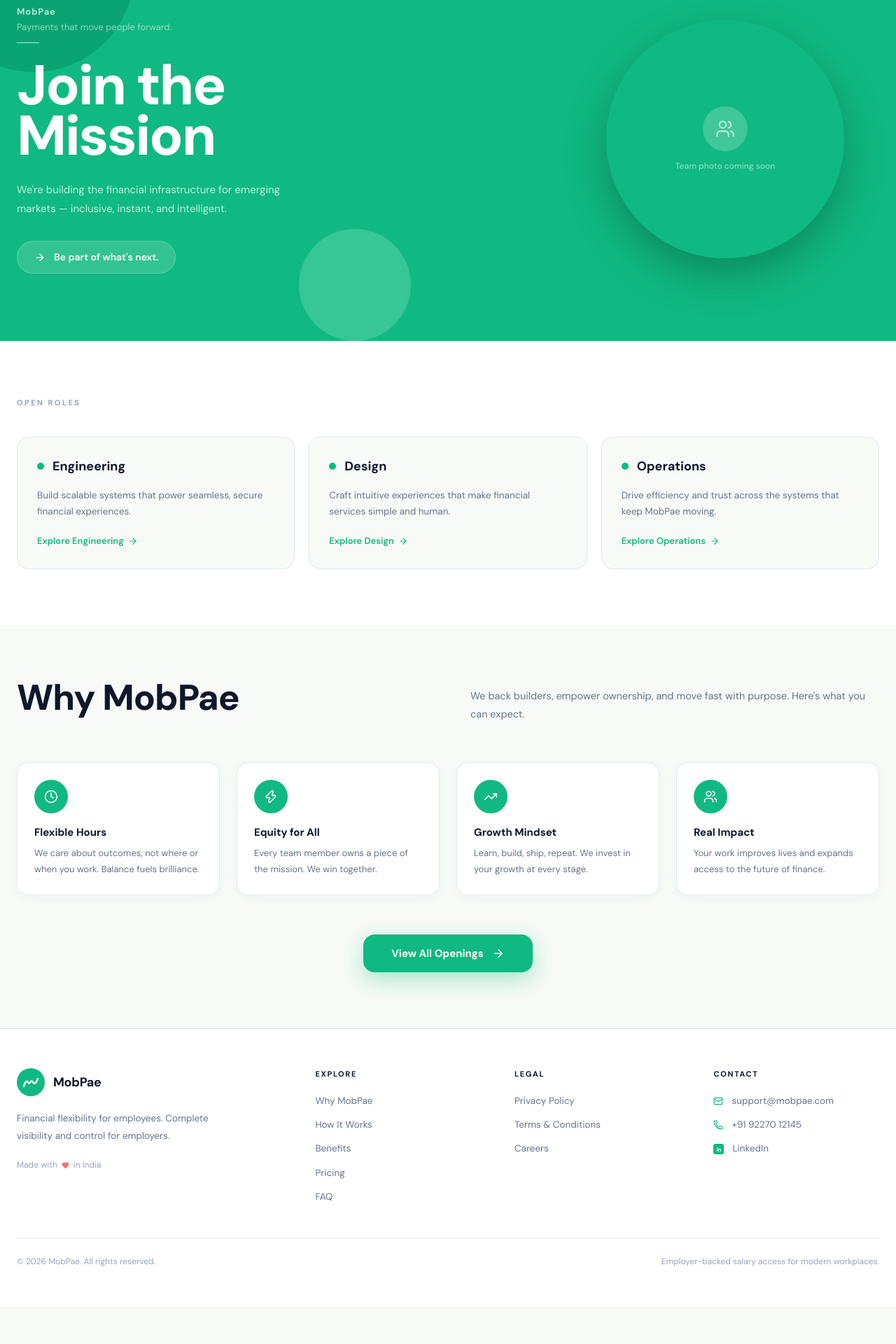
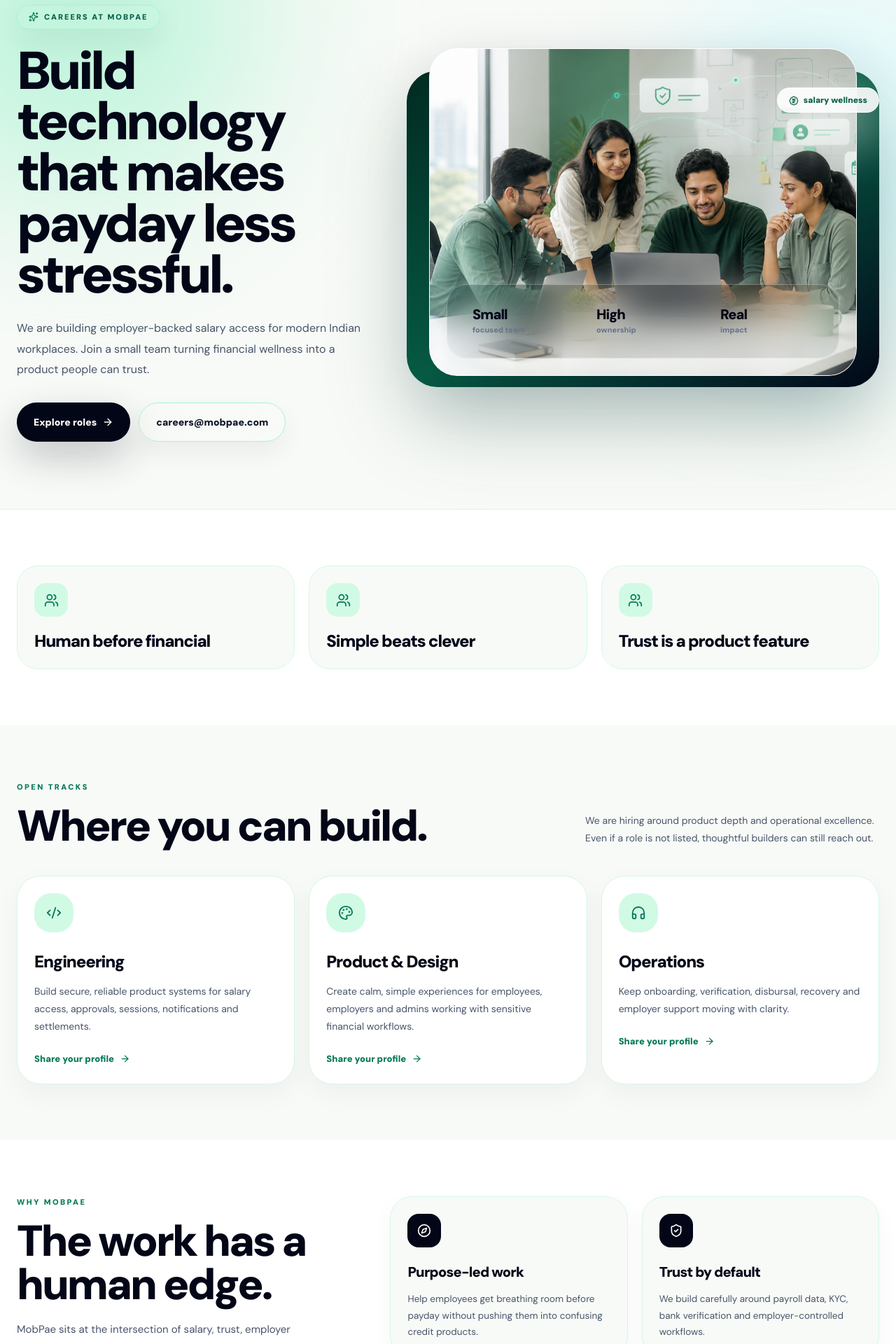
Before and after one commit to MobPae/mobpae-website, a React (Vite) app: page /careers in a window 1280 px wide. Shown: the part 158-2078 px from the top of the page at 70% size. Before the commit the page ends 2025 px from the top, so only its background shows below. Built offline with nearby package versions, Linux system fonts and the light colour scheme; no server answers.

Commit message:
Redesign careers page

```diff
--- a/src/pages/CareersPage.tsx
+++ b/src/pages/CareersPage.tsx
@@ -1,183 +1,205 @@
-import { ArrowRight, Clock, TrendingUp, Users, Zap } from "lucide-react";
+import { ArrowRight, BadgeIndianRupee, Code2, Compass, Headphones, Palette, Rocket, ShieldCheck, Sparkles, TrendingUp, Users } from "lucide-react";
+import careersTeamHero from "../assets/careers-team-hero.png";
 import { Footer } from "../components/Footer";
 import { Navbar } from "../components/Navbar";
 
 const roles = [
   {
+    icon: <Code2 size={22} />,
     name: "Engineering",
-    desc: "Build scalable systems that power seamless, secure financial experiences.",
+    desc: "Build secure, reliable product systems for salary access, approvals, sessions, notifications and settlements.",
   },
   {
-    name: "Design",
-    desc: "Craft intuitive experiences that make financial services simple and human.",
+    icon: <Palette size={22} />,
+    name: "Product & Design",
+    desc: "Create calm, simple experiences for employees, employers and admins working with sensitive financial workflows.",
   },
   {
+    icon: <Headphones size={22} />,
     name: "Operations",
-    desc: "Drive efficiency and trust across the systems that keep MobPae moving.",
+    desc: "Keep onboarding, verification, disbursal, recovery and employer support moving with clarity.",
   },
 ];
 
 const benefits = [
   {
-    icon: <Clock size={20} />,
-    title: "Flexible Hours",
-    desc: "We care about outcomes, not where or when you work. Balance fuels brilliance.",
+    icon: <Compass size={20} />,
+    title: "Purpose-led work",
+    desc: "Help employees get breathing room before payday without pushing them into confusing credit products.",
   },
   {
-    icon: <Zap size={20} />,
-    title: "Equity for All",
-    desc: "Every team member owns a piece of the mission. We win together.",
+    icon: <ShieldCheck size={20} />,
+    title: "Trust by default",
+    desc: "We build carefully around payroll data, KYC, bank verification and employer-controlled workflows.",
+  },
+  {
+    icon: <Rocket size={20} />,
+    title: "Fast MVP energy",
+    desc: "Small team, high ownership, quick iteration and practical decisions that move the product forward.",
   },
   {
     icon: <TrendingUp size={20} />,
-    title: "Growth Mindset",
-    desc: "Learn, build, ship, repeat. We invest in your growth at every stage.",
-  },
-  {
-    icon: <Users size={20} />,
-    title: "Real Impact",
-    desc: "Your work improves lives and expands access to the future of finance.",
+    title: "Room to grow",
+    desc: "Own meaningful product areas early and shape how MobPae scales across employers.",
   },
 ];
+
+const principles = ["Human before financial", "Simple beats clever", "Trust is a product feature"];
 
 export function CareersPage() {
   return (
     <main className="min-h-screen bg-[#f8faf7]">
       <Navbar />
 
-      {/* ── Hero ── */}
-      <section className="relative overflow-hidden bg-[#10b981]">
-        {/* Decorative blobs */}
-        <div className="pointer-events-none absolute left-0 top-0 h-72 w-72 rounded-full bg-[#059669]/60 -translate-x-1/3 -translate-y-1/3" />
-        <div className="pointer-events-none absolute bottom-0 left-1/3 h-40 w-40 rounded-full bg-[#d1fae5]/20" />
+      <section className="relative overflow-hidden border-b border-emerald-100">
+        <div className="pointer-events-none absolute left-[-12%] top-[-18%] h-[520px] w-[520px] rounded-full bg-emerald-200/70 blur-[120px]" />
+        <div className="pointer-events-none absolute right-[-10%] top-24 h-[460px] w-[460px] rounded-full bg-cyan-100/80 blur-[110px]" />
 
-        <div className="relative mx-auto max-w-7xl px-6 py-20 lg:py-24">
-          <div className="grid items-center gap-12 lg:grid-cols-[1fr_440px]">
-
-            {/* Left */}
+        <div className="relative mx-auto max-w-7xl px-5 py-20 sm:px-6 lg:py-24">
+          <div className="grid gap-12 lg:grid-cols-[0.86fr_1.14fr] lg:items-center">
             <div>
-              <div className="mb-6">
-                <p className="text-[13px] font-[700] text-white/70 tracking-[0.06em]">MobPae</p>
-                <p className="text-[13px] text-white/55 mt-0.5">Payments that move people forward.</p>
-                <div className="mt-3 h-0.5 w-8 bg-white/40" />
+              <div className="inline-flex items-center gap-2 rounded-full border border-emerald-200 bg-white/86 px-4 py-2 shadow-[0_16px_42px_rgba(15,23,42,0.07)] backdrop-blur-xl">
+                <Sparkles size={14} className="text-emerald-700" />
+                <span className="text-[11px] font-[900] uppercase tracking-[0.18em] text-emerald-800">Careers at MobPae</span>
               </div>
 
-              <h1
-                className="font-[800] leading-[0.9] tracking-[-0.03em] text-white"
-                style={{ fontSize: "clamp(48px, 7vw, 80px)" }}
-              >
-                Join the<br />Mission
+              <h1 className="mt-6 max-w-[680px] text-[48px] font-[900] leading-[0.96] tracking-[-0.06em] text-slate-950 sm:text-[76px]">
+                Build technology that makes payday less stressful.
               </h1>
 
-              <p className="mt-7 max-w-[400px] text-[15px] leading-[1.8] text-white/75">
-                We're building the financial infrastructure for emerging markets — inclusive, instant, and intelligent.
+              <p className="mt-6 max-w-[540px] text-[16px] leading-[1.85] text-slate-600">
+                We are building employer-backed salary access for modern Indian workplaces. Join a small team turning financial wellness into a product people can trust.
               </p>
 
+              <div className="mt-8 flex flex-wrap gap-3">
                 <a
                   href="#roles"
-                className="mt-8 inline-flex items-center gap-3 rounded-full bg-white/15 px-6 py-3 text-[14px] font-[600] text-white transition hover:bg-white/25 border border-white/20"
+                  className="group inline-flex h-14 items-center justify-center gap-2 rounded-full bg-slate-950 px-6 text-[14px] font-[900] text-white shadow-[0_22px_54px_rgba(15,23,42,0.24)] transition-all hover:-translate-y-1 hover:bg-emerald-700"
                 >
-                <ArrowRight size={16} />
-                Be part of what's next.
+                  Explore roles
+                  <ArrowRight size={16} className="transition-transform group-hover:translate-x-1" />
+                </a>
+                <a
+                  href="mailto:careers@mobpae.com"
+                  className="inline-flex h-14 items-center justify-center rounded-full border border-emerald-200 bg-white/86 px-6 text-[14px] font-[900] text-slate-900 shadow-[0_16px_36px_rgba(15,23,42,0.06)] backdrop-blur-xl transition-all hover:-translate-y-1 hover:text-emerald-800"
+                >
+                  careers@mobpae.com
                 </a>
               </div>
+            </div>
 
-            {/* Right: team photo placeholder */}
-            <div className="flex items-center justify-center">
-              <div
-                className="relative h-[340px] w-[340px] rounded-full overflow-hidden"
-                style={{ boxShadow: "0 24px 60px rgba(0,0,0,0.25)" }}
-              >
-                {/* Placeholder gradient until real photo is added */}
-                <div
-                  className="absolute inset-0"
-                  style={{ background: "#10b981" }}
+            <div className="relative min-h-[500px]">
+              <div className="absolute inset-x-0 bottom-4 top-8 rounded-[44px] bg-gradient-to-br from-emerald-950 via-emerald-800 to-slate-950 shadow-[0_50px_120px_rgba(6,78,59,0.22)]" />
+              <div className="absolute inset-x-3 bottom-8 top-0 overflow-hidden rounded-[40px] border border-white/40 bg-white shadow-[0_34px_90px_rgba(15,23,42,0.18)] lg:inset-x-8">
+                <img
+                  src={careersTeamHero}
+                  alt="MobPae product team collaborating in a modern office"
+                  className="h-full w-full object-cover"
                 />
-                <div className="absolute inset-0 flex flex-col items-center justify-center gap-3">
-                  <div className="h-16 w-16 rounded-full bg-white/20 flex items-center justify-center">
-                    <Users size={28} className="text-white/60" />
+                <div className="absolute inset-0 bg-gradient-to-t from-emerald-950/52 via-transparent to-white/10" />
+                <div className="absolute bottom-6 left-6 right-6 rounded-[28px] border border-white/30 bg-white/88 p-5 shadow-soft backdrop-blur-xl">
+                  <div className="grid gap-3 sm:grid-cols-3">
+                    <HeroMetric value="Small" label="focused team" />
+                    <HeroMetric value="High" label="ownership" />
+                    <HeroMetric value="Real" label="impact" />
                   </div>
-                  <p className="text-[12px] text-white/50 font-[500]">Team photo coming soon</p>
                 </div>
+              </div>
+              <div className="absolute right-0 top-14 rounded-full border border-white/70 bg-white/90 px-4 py-2 text-[12px] font-[900] text-emerald-800 shadow-soft backdrop-blur-xl">
+                <BadgeIndianRupee size={14} className="mr-1 inline" /> salary wellness
               </div>
             </div>
           </div>
         </div>
       </section>
 
-      {/* ── Open Roles ── */}
-      <section id="roles" className="bg-white py-20">
-        <div className="mx-auto max-w-7xl px-6">
-          <p className="text-[11px] font-[700] uppercase tracking-[0.22em] text-[#94a3b8] mb-10">Open Roles</p>
-
-          <div className="grid gap-5 md:grid-cols-3">
-            {roles.map((r) => (
-              <div
-                key={r.name}
-                className="group rounded-2xl border border-[#e2e8f0] bg-[#f8faf7] p-7 transition-all hover:-translate-y-1 hover:border-[#d1fae5] hover:shadow-warm"
-              >
-                <div className="flex items-center gap-3 mb-4">
-                  <div className="h-2.5 w-2.5 rounded-full bg-[#10b981] flex-shrink-0" />
-                  <h3 className="text-[18px] font-[700] text-[#0f172a]">{r.name}</h3>
+      <section className="bg-white py-18 lg:py-20">
+        <div className="mx-auto max-w-7xl px-5 sm:px-6">
+          <div className="grid gap-5 lg:grid-cols-3">
+            {principles.map((item) => (
+              <div key={item} className="rounded-[30px] border border-emerald-100 bg-[#f8faf7] p-6">
+                <div className="flex h-12 w-12 items-center justify-center rounded-2xl bg-emerald-100 text-emerald-700">
+                  <Users size={21} />
                 </div>
-                <p className="text-[13.5px] leading-[1.75] text-[#64748b]">{r.desc}</p>
-                <a
-                  href="#"
-                  className="mt-5 inline-flex items-center gap-1.5 text-[13px] font-[600] text-[#10b981] group-hover:gap-2.5 transition-all"
-                >
-                  Explore {r.name} <ArrowRight size={14} />
-                </a>
+                <p className="mt-5 text-[24px] font-[900] leading-tight tracking-[-0.05em] text-slate-950">{item}</p>
               </div>
             ))}
           </div>
         </div>
       </section>
 
-      {/* ── Why MobPae ── */}
-      <section className="bg-[#f8faf7] py-20">
-        <div className="mx-auto max-w-7xl px-6">
-          <div className="grid gap-16 lg:grid-cols-[1fr_1fr] lg:items-start mb-14">
+      <section id="roles" className="bg-[#f8faf7] py-20">
+        <div className="mx-auto max-w-7xl px-5 sm:px-6">
+          <div className="mb-10 flex flex-col justify-between gap-4 lg:flex-row lg:items-end">
             <div>
-              <h2
-                className="font-[800] leading-[0.95] tracking-[-0.02em] text-[#0f172a]"
-                style={{ fontSize: "clamp(36px, 4vw, 52px)" }}
-              >
-                Why MobPae
+              <p className="text-[11px] font-[900] uppercase tracking-[0.22em] text-emerald-700">Open tracks</p>
+              <h2 className="mt-4 text-[40px] font-[900] leading-[1] tracking-[-0.05em] text-slate-950 lg:text-[62px]">
+                Where you can build.
               </h2>
             </div>
-            <p className="text-[14.5px] leading-[1.8] text-[#64748b] lg:pt-2">
-              We back builders, empower ownership, and move fast with purpose. Here's what you can expect.
+            <p className="max-w-[420px] text-[14px] leading-[1.8] text-slate-600">
+              We are hiring around product depth and operational excellence. Even if a role is not listed, thoughtful builders can still reach out.
             </p>
           </div>
 
-          <div className="grid gap-6 sm:grid-cols-2 lg:grid-cols-4">
-            {benefits.map((b) => (
-              <div
-                key={b.title}
-                className="rounded-2xl border border-[#e2e8f0] bg-white p-6"
-                style={{ boxShadow: "0 2px 16px rgba(16,185,129,0.05)" }}
-              >
-                <div className="mb-4 flex h-12 w-12 items-center justify-center rounded-full bg-[#10b981] text-white">
-                  {b.icon}
+          <div className="grid gap-5 md:grid-cols-3">
+            {roles.map((role) => (
+              <article key={role.name} className="group rounded-[34px] border border-emerald-100 bg-white p-6 shadow-[0_14px_40px_rgba(15,23,42,0.045)] transition-all hover:-translate-y-1 hover:shadow-soft">
+                <div className="flex h-14 w-14 items-center justify-center rounded-3xl bg-emerald-100 text-emerald-700">
+                  {role.icon}
                 </div>
-                <h3 className="text-[15px] font-[700] text-[#0f172a] mb-2">{b.title}</h3>
-                <p className="text-[13px] leading-[1.75] text-[#64748b]">{b.desc}</p>
+                <h3 className="mt-6 text-[24px] font-[900] tracking-[-0.05em] text-slate-950">{role.name}</h3>
+                <p className="mt-3 text-[14px] leading-[1.8] text-slate-600">{role.desc}</p>
+                <a href="mailto:careers@mobpae.com" className="mt-6 inline-flex items-center gap-2 text-[13px] font-[900] text-emerald-700 transition-all group-hover:gap-3">
+                  Share your profile <ArrowRight size={15} />
+                </a>
+              </article>
+            ))}
+          </div>
+        </div>
+      </section>
+
+      <section className="bg-white py-20">
+        <div className="mx-auto max-w-7xl px-5 sm:px-6">
+          <div className="grid gap-12 lg:grid-cols-[0.82fr_1.18fr] lg:items-start">
+            <div>
+              <p className="text-[11px] font-[900] uppercase tracking-[0.22em] text-emerald-700">Why MobPae</p>
+              <h2 className="mt-4 text-[40px] font-[900] leading-[1] tracking-[-0.05em] text-slate-950 lg:text-[62px]">
+                The work has a human edge.
+              </h2>
+              <p className="mt-5 max-w-[420px] text-[15px] leading-[1.85] text-slate-600">
+                MobPae sits at the intersection of salary, trust, employer policy and day-to-day financial stress. That makes the details matter.
+              </p>
+            </div>
+
+            <div className="grid gap-5 sm:grid-cols-2">
+              {benefits.map((benefit) => (
+                <div key={benefit.title} className="rounded-[32px] border border-emerald-100 bg-[#f8faf7] p-6 shadow-[0_12px_34px_rgba(15,23,42,0.035)]">
+                  <div className="flex h-12 w-12 items-center justify-center rounded-2xl bg-slate-950 text-white">
+                    {benefit.icon}
+                  </div>
+                  <h3 className="mt-5 text-[20px] font-[900] tracking-[-0.04em] text-slate-950">{benefit.title}</h3>
+                  <p className="mt-3 text-[13.5px] leading-[1.75] text-slate-600">{benefit.desc}</p>
                 </div>
               ))}
             </div>
+          </div>
 
-          {/* CTA */}
-          <div className="mt-14 text-center">
+          <div className="mt-14 rounded-[36px] border border-emerald-100 bg-slate-950 p-7 text-white shadow-[0_28px_80px_rgba(6,78,59,0.18)] lg:p-9">
+            <div className="grid gap-6 lg:grid-cols-[1fr_auto] lg:items-center">
+              <div>
+                <p className="text-[12px] font-[900] uppercase tracking-[0.16em] text-emerald-200/70">Join the build</p>
+                <h2 className="mt-3 text-[32px] font-[900] leading-tight tracking-[-0.05em] lg:text-[44px]">
+                  Help make salary access feel safe, simple and dignified.
+                </h2>
+              </div>
               <a
-              href="#"
-              className="inline-flex items-center gap-3 rounded-2xl px-10 py-4 text-[15px] font-[700] text-white transition-all hover:-translate-y-px"
-              style={{
-                background: "#10b981",
-                boxShadow: "0 10px 32px rgba(16,185,129,0.35)",
-              }}
+                href="mailto:careers@mobpae.com"
+                className="inline-flex h-14 items-center justify-center gap-2 rounded-full bg-white px-6 text-[14px] font-[900] text-slate-950 transition hover:-translate-y-1 hover:bg-emerald-50"
               >
-              View All Openings <ArrowRight size={18} />
+                Send your profile <ArrowRight size={16} />
               </a>
+            </div>
           </div>
         </div>
       </section>
@@ -186,3 +208,12 @@ export function CareersPage() {
     </main>
   );
 }
+
+function HeroMetric({ value, label }: { value: string; label: string }) {
+  return (
+    <div className="rounded-2xl bg-white/72 px-4 py-3">
+      <p className="text-[20px] font-[900] leading-none tracking-[-0.05em] text-slate-950">{value}</p>
+      <p className="mt-1 text-[11px] font-[800] text-slate-500">{label}</p>
+    </div>
+  );
+}
```
Also changed, not shown: src/assets/careers-team-hero.png (added). Lines whose indentation alone changed are shown as unchanged.
